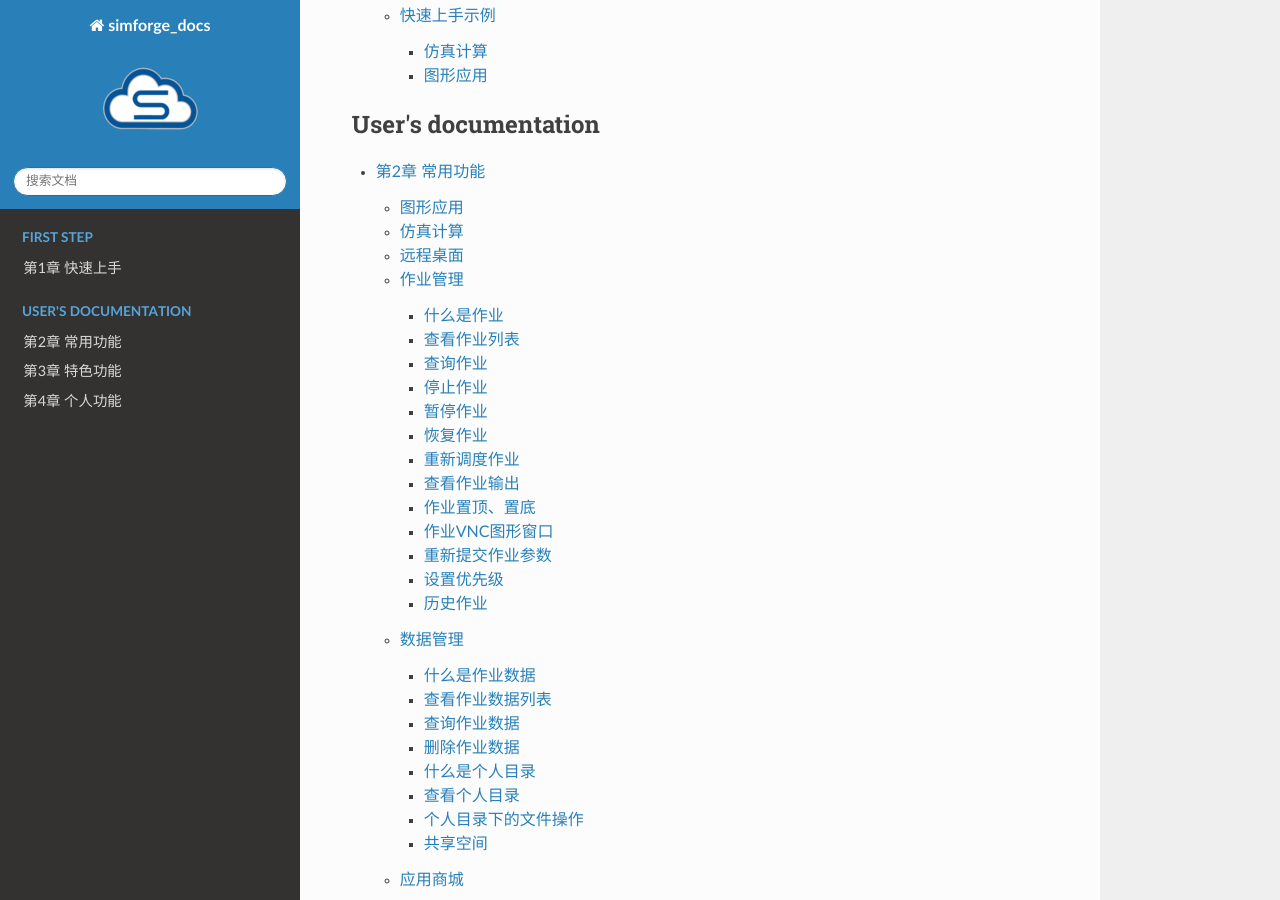
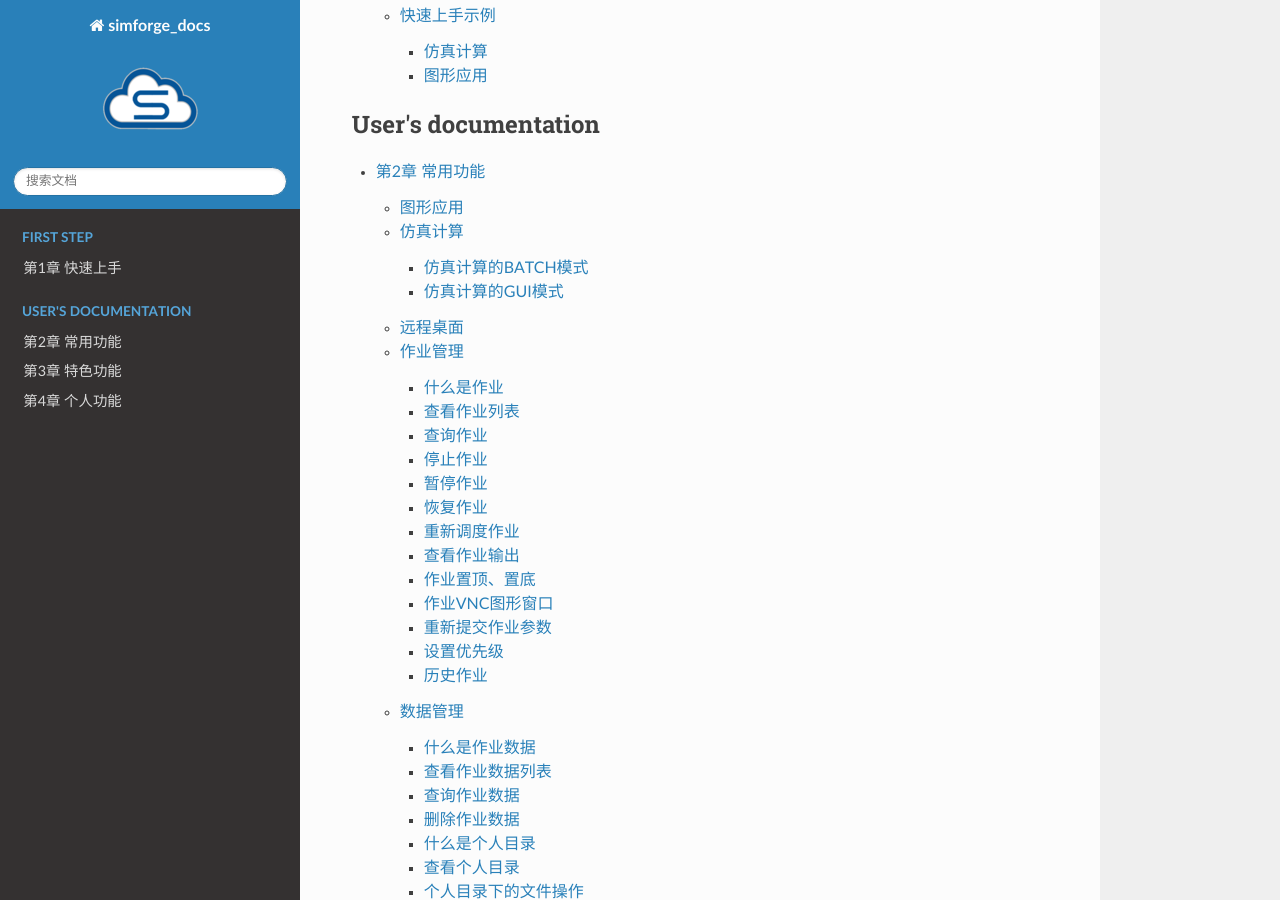
Before and after one commit to readthedocs/tutorial-sphinx-markdown-library, a Sphinx documentation site: the page built from docs/source/index.md, in a window 1280 px wide and 900 px high, scrolled down 509 px. Built offline with Sphinx 7.4.7 and the Read the Docs theme 2.0.0, drawn with Linux system fonts in a browser that asks for light colours; part of the change alters nothing that is shown.

```diff
--- a/docs/source/fre.md
+++ b/docs/source/fre.md
@@ -1,16 +1,40 @@
 # 第2章 常用功能
 
-## 图形应用
+##  图形应用
+
+<a id="GUI_app"></a>
+
+![](figs/GUI_app.png)
 
 设计类、可视化类应用软件，需提交至GPU渲染队列以使用GPU加速渲染功能。
 
+
+
 ## 仿真计算
+
+![](figs/sim.png)
 
 仿真类软件，需提交至CPU计算队列。
 
+### 仿真计算的BATCH模式
+
+若“GUI”开关为“否”，则为BATCH模式。适用于大规模计算。
+### 仿真计算的GUI模式
+
+若“GUI”开关为“是”，则为GUI模式启动。适用于进行简单的前后处理并且在GUI界面提交作业。
+
+![](figs/hint.png)**提示** 若需要使用更高性能的前后处理，请使用[图形应用](#共享空间)下相应的软件。
+
+[图形应用](#GUI_app)
+
 ## 远程桌面
 
+![](figs/vdi.png)
+
+远程桌面提供给用户一个具备图形界面的**Linux虚拟机**，图形应用通过GPU渲染后会显示在远程桌面中。用户还可以在远程桌面中通过命令行执行相关命令，如程序编译、运行、脚本执行等。远程桌面挂载了用户的存储空间，可直接通过命令行访问存储目录。
 ## 作业管理
+
+![](figs/work_mgt.png)
 
 在作业管理视图中，用户可根据不同的字段组合查找目标作业，用户还可根据作业状态进行停止、暂停、恢复、重新调度、优先级调整、延长作业时间、查看输出等操作。重新调度的作业会被停止并重新启动，但作业号保持不变。为了调整作业调度顺序，用户可对自己名下处于等待状态的作业进行作业优先级设置、置顶或置底操作。系统支持对多个作业进行批量操作，所以作业操作系统都会根据状态的变化发送作业通知。
 
@@ -156,6 +180,8 @@
 2. 页面显示已成为历史作业的作业数据。展示和近期作业一样。
 ## 数据管理
 
+![](figs/file.png)
+
 系统针对作业数据、用户个人目录、共享空间和项目空间提供了完备的数据管理功能。
 
 “神工坊”高性能仿真平台为增强作业数据的管理，以列表方式展示作业数据信息。在作业数据页面中，用户可根据不同的搜索条件查找属于自己名下作业条目。作业数据列表显示作业名、作业目录、归档状态、删除状态、数据大小等核心信息，通过链接方式可快速定位作业数据目录和作业详情。
@@ -215,7 +241,7 @@
 
 请至[特色功能](./feature.md)中查看
 ## 应用商城
-
+![](figs/app_sub.png)
 ### 应用订阅
 
 1. 应用商城分上下两部分，上半部分为用户已订阅应用，下部分为商城全部应用
```
Also changed, not shown: docs/source/figs/GUI_app.png (added), docs/source/figs/app_sub.png (added), docs/source/figs/file.png (added), docs/source/figs/online_work.png (added), docs/source/figs/sim.png (added), docs/source/figs/vdi.png (added), docs/source/figs/work_mgt.png (added).
